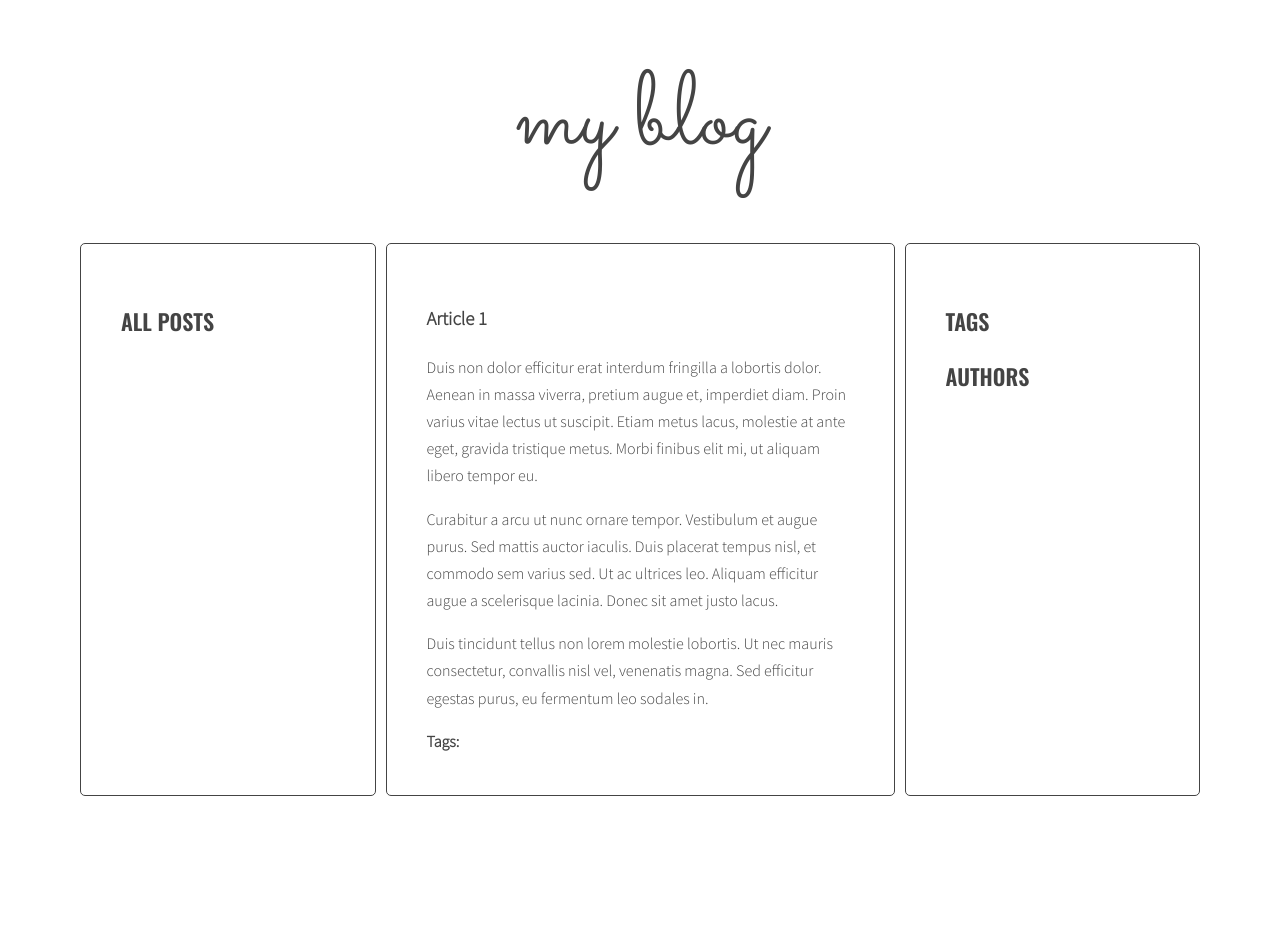
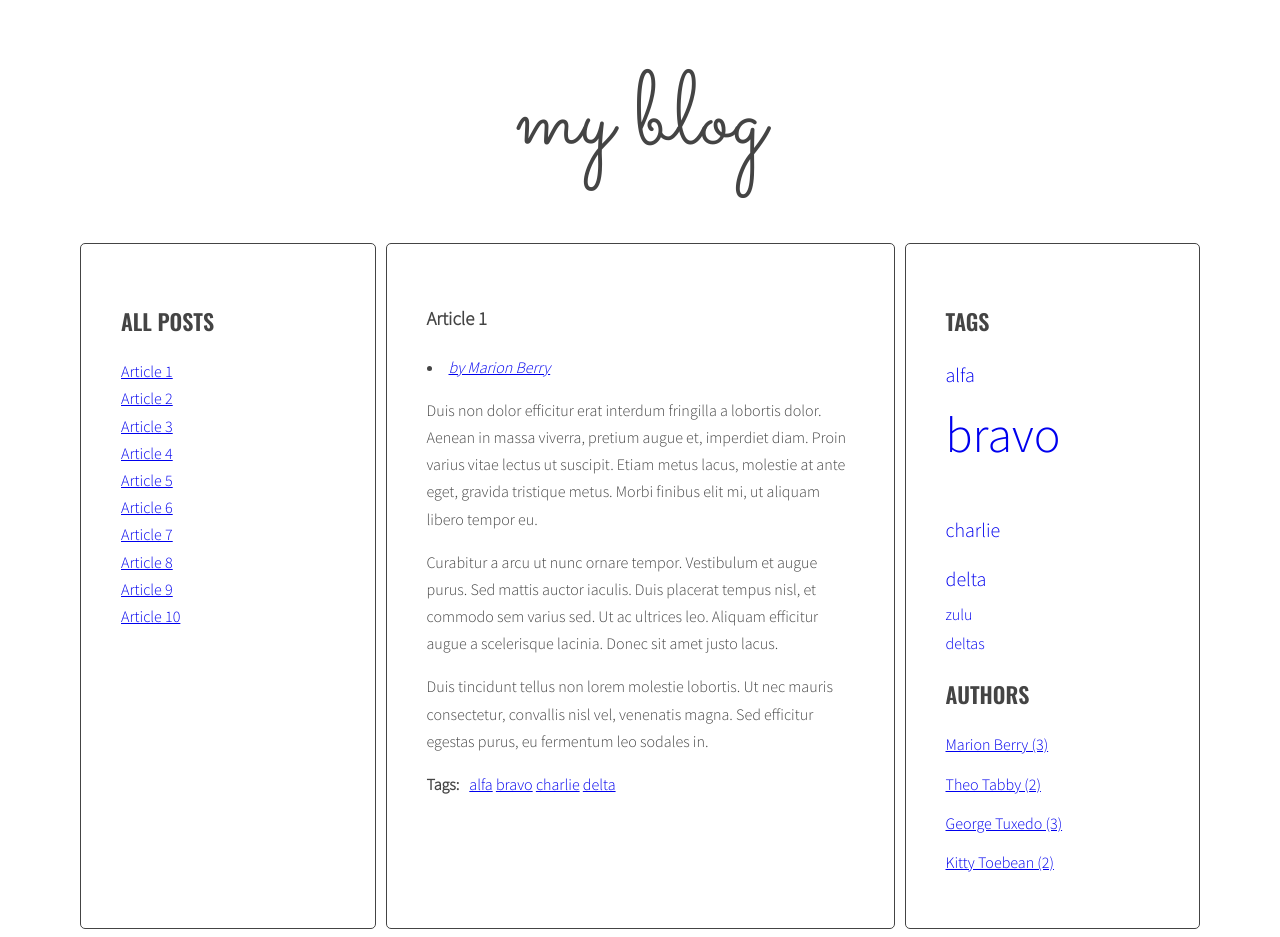
Before and after one commit to marcinwd/kodillaJavascriptBlog, a website: page index.html in a window 1280 px wide. Before the commit the page ends 804 px from the top, so only its background shows below. Drawn offline with nearby package versions, Linux system fonts and the light colour scheme.

Commit message:
ADD handlebars for tagCloud

```diff
--- a/index.html
+++ b/index.html
@@ -264,11 +264,19 @@
     <script id="template-article-link" type="text/x-handlebars-template">
       <li><a href="#{{ id }}"><span>{{ title }}</span></a></li>
     </script>
+
     <script id="template-tag-link" type="text/x-handlebars-template">
       <li><a href="#tag-{{ id }}"><span>{{ tag }}</span></a></li>
     </script>
+
     <script id="template-author-link" type="text/x-handlebars-template">
       <li><a href="#author-{{ id }}"><span>by {{ author }}</span></a></li>
+    </script>
+
+    <script id="template-tag-cloud-link" type="text/x-handlebars-template">
+      {{#each tags}}
+      <li><a href="#tag-{{ tag }}" class="tag-size-{{ className }}">{{ tag }}</li>
+      {{/each}}
     </script>
 
 
--- a/js/script.js
+++ b/js/script.js
@@ -135,20 +135,32 @@
             }
             /*find list of tags in the right column*/
             const tagList = document.querySelector(opt.tagsListSelector);
-            /*[NEW 7.3 object] create variable for all links HTML code*/
-            let allTagsHTML = '';
+            /*[NEW 7.5 handlebars] create empty object with tag as a key for all links HTML code*/
+            const allTagsData = {
+                tags: []
+            };
+            console.log(allTagsData);
+            //let allTagsHTML = '';
             const tagsParams = calculateTagsParams(allTags);
             /*[NEW 7.3 object] START LOOP for each tag in allTags*/
             for(let tag in allTags){
                 //[NEW 7.3 object] generate links for the tag list
-                const tagLinkHTML = '<li><a href="#tag-' + tag + '" class="'+ opt.cloudClassPrefix +''+ calculateTagClass(allTags[tag], tagsParams) + '">' + tag + '</a></li>';
+                //const tagLinkHTML = '<li><a href="#tag-' + tag + '" class="'+ opt.cloudClassPrefix +''+ calculateTagClass(allTags[tag], tagsParams) + '">' + tag + '</a></li>';
                 //console.log(tagLinkHTML);
-                /*[NEW 7.3 object] generate code of a link and ADD to allTagsHTML*/
-                allTagsHTML += tagLinkHTML ;
+                /*[NEW 7.5 handlebars] ADD to object allTagsData ln139*/
+                allTagsData.tags.push({
+                    tag: tag,
+                    count: allTags[tag],
+                    className: calculateTagClass(allTags[tag], tagsParams),
+                });
+                console.log(allTagsData.tags);
+                //allTagsHTML += tagLinkHTML ;
                 /*[NEW 7.3 object] END LOOP for each tag in allTags*/
             }
-            /*[NEW 7.3 object]  ADD HTML from allTagsHTML to tagList*/
-            tagList.innerHTML = allTagsHTML;
+            /*[NEW 7.5 handlebars]  ADD HTML to tagList*/
+            tagList.innerHTML = templates.tagCloudLink(allTagsData);
+
+            //tagList.innerHTML = allTagsHTML;
 
             /* insert HTML of all the links into the tags wrapper */
             tagsWrapper.innerHTML = html;
@@ -221,7 +233,6 @@
             let html = '';
             /* get authors from data-author attribute */
             const author = article.getAttribute('data-author');
-            console.log(author);
             /*[NEW 7.5 Handlebars] generate HTML of the link*/
             const linkHTMLData = {id: author, author: author};
             const authorLinkHTML = templates.authorLink(linkHTMLData);
```
